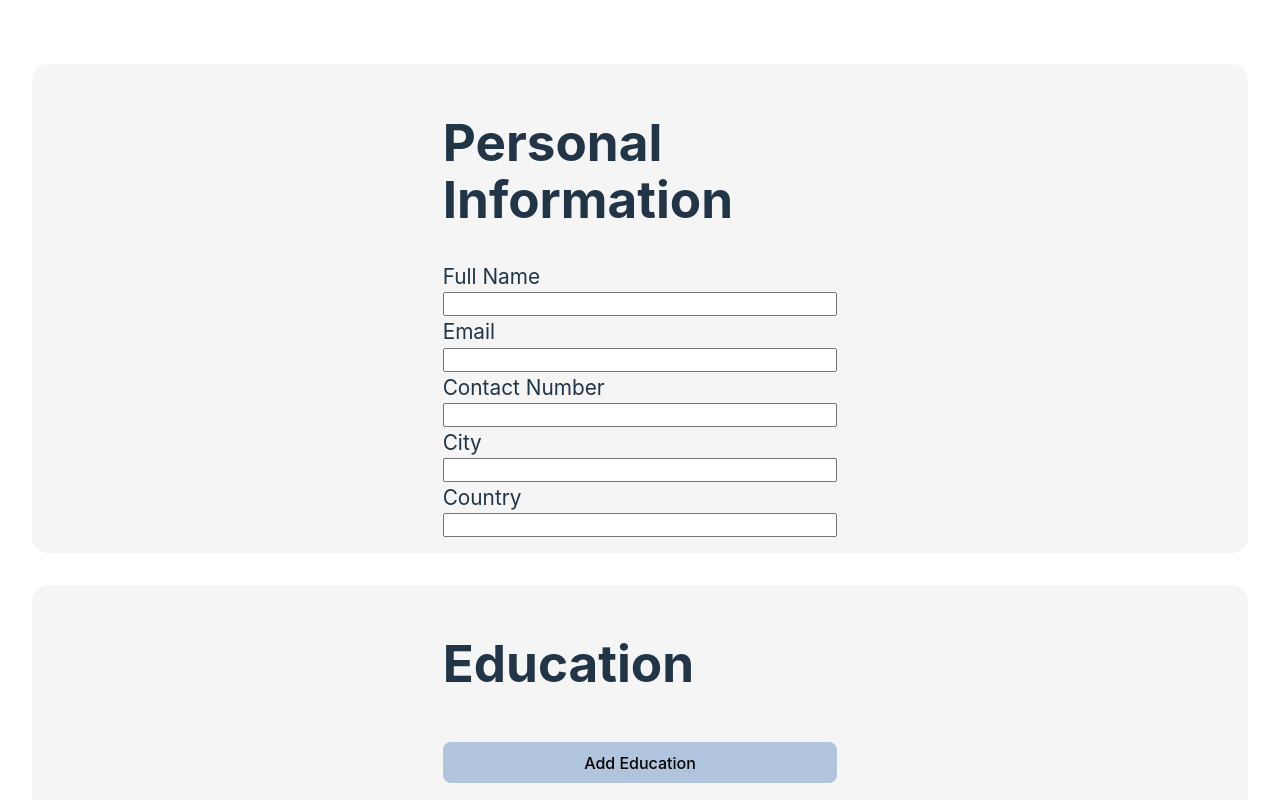
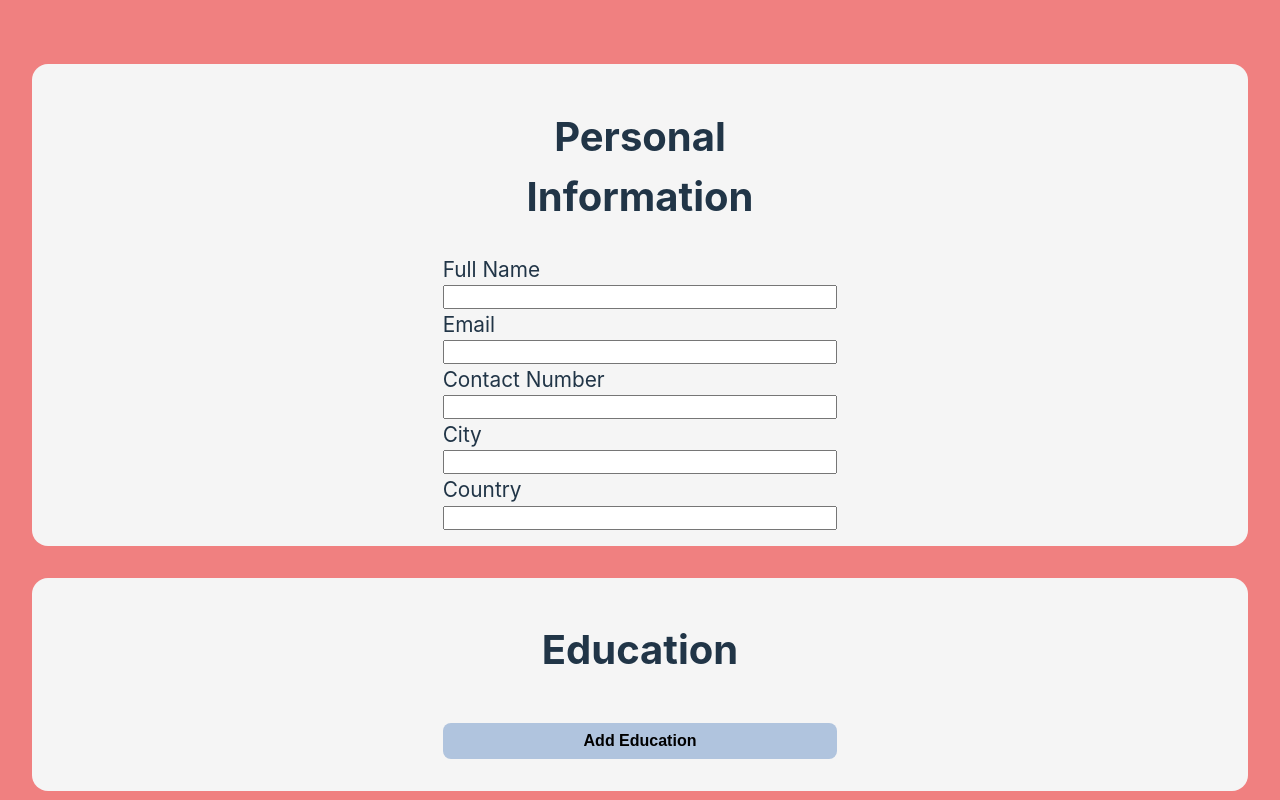
Before and after one commit to UzairKhan-27/cv-app, a React (Vite) app: page / in a window 1280 px wide. Shown: the top 800 px of the page. Built offline with nearby package versions, Linux system fonts and the light colour scheme.

Commit message:
Add color palette on sections

```diff
--- a/src/index.css
+++ b/src/index.css
@@ -1,68 +1,39 @@
 :root {
 	font-family: Inter, system-ui, Avenir, Helvetica, Arial, sans-serif;
 	line-height: 1.5;
-	font-weight: 400;
-
-	color-scheme: light dark;
-	color: rgba(255, 255, 255, 0.87);
-	background-color: #242424;
-
-	font-synthesis: none;
-	text-rendering: optimizeLegibility;
-	-webkit-font-smoothing: antialiased;
-	-moz-osx-font-smoothing: grayscale;
-}
-
-a {
-	font-weight: 500;
-	color: #646cff;
-	text-decoration: inherit;
-}
-a:hover {
-	color: #535bf2;
+	color: #213547;
+	background-color: #ffffff;
+	margin: 0;
 }
 
 body {
 	margin: 0;
-	display: flex;
-	/* place-items: center; */
 	min-width: 320px;
 	min-height: 100vh;
+	font-size: 16px;
+	background-color: lightcoral;
 }
 
 h1 {
-	font-size: 3.2em;
-	line-height: 1.1;
+	font-size: 2.5rem;
+	text-align: center;
 }
 
 button {
 	border-radius: 8px;
 	border: 1px solid transparent;
-	padding: 0.6em 1.2em;
-	font-size: 1em;
-	font-weight: 500;
-	font-family: inherit;
-	background-color: #1a1a1a;
+	padding: 0.5rem 1rem;
+	font-size: 1rem;
+	font-weight: bold;
 	cursor: pointer;
+	background-color: lightgray;
 	transition: border-color 0.25s;
 }
 button:hover {
 	border-color: #646cff;
 }
+
 button:focus,
 button:focus-visible {
 	outline: 4px auto -webkit-focus-ring-color;
 }
-
-@media (prefers-color-scheme: light) {
-	:root {
-		color: #213547;
-		background-color: #ffffff;
-	}
-	a:hover {
-		color: #747bff;
-	}
-	button {
-		background-color: #f9f9f9;
-	}
-}
```
